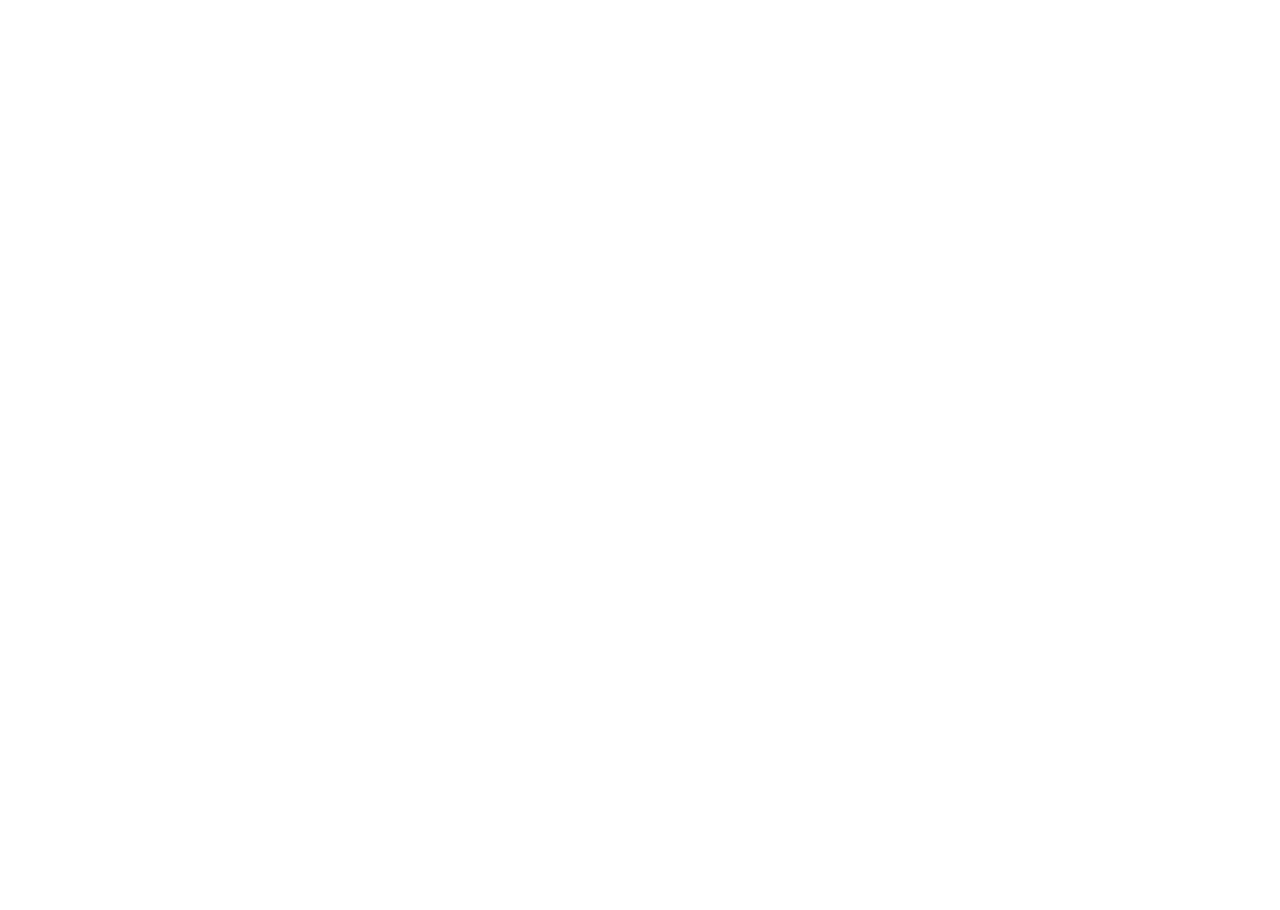
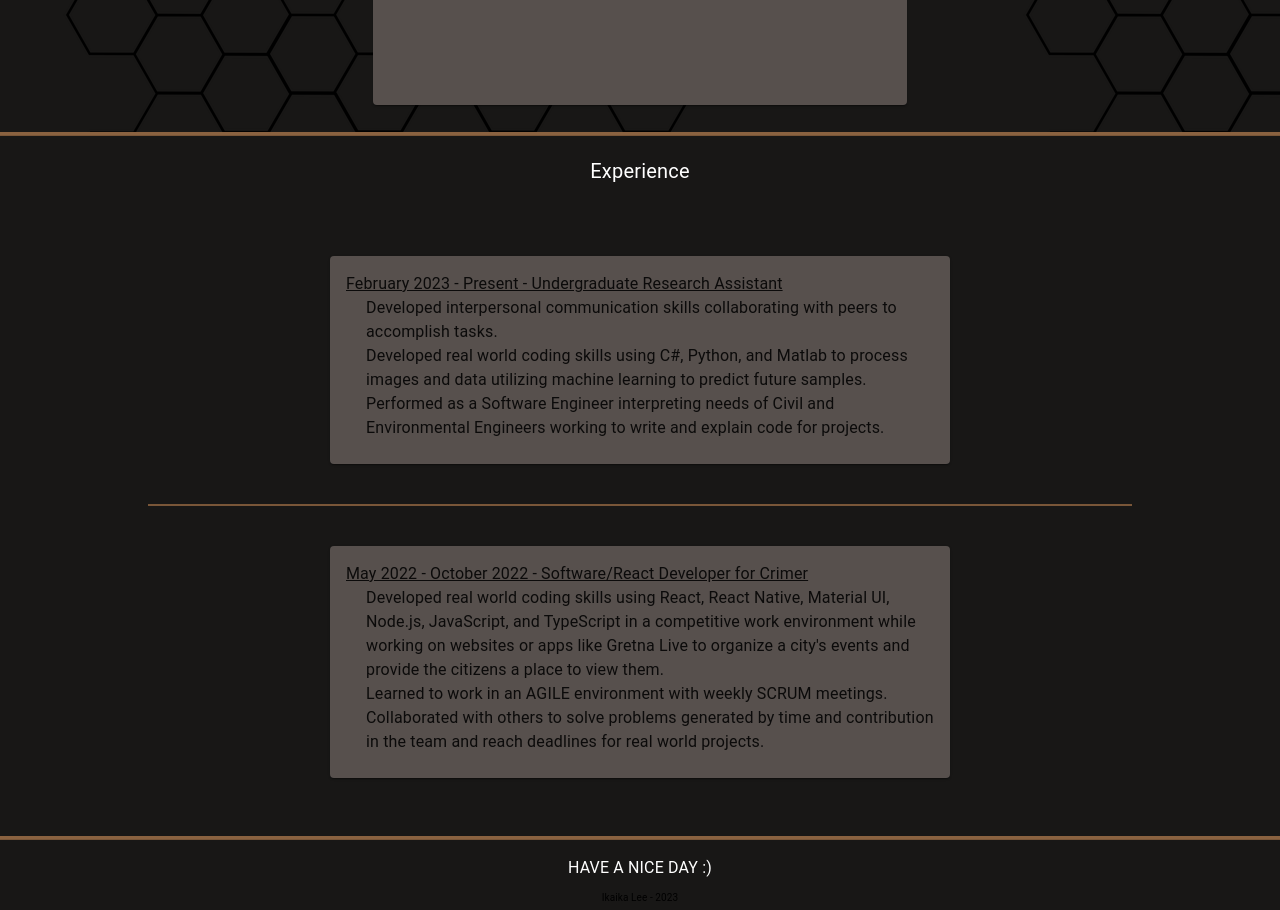
Before and after one commit to IkaikaL/portfolio, a React (Create React App) app: page /#/ in a window 1280 px wide. Before the commit this address had no page. Shown: the part 1560-2470 px from the top of the page. Before the commit the page ends 800 px from the top, so only its background shows below. Built offline with nearby package versions, Linux system fonts and the light colour scheme.

Commit message:
fixed nav

```diff
--- a/src/App.tsx
+++ b/src/App.tsx
@@ -69,7 +69,7 @@
 			</Toolbar>
 			<HashRouter>
 				<Routes>
-					<Route path='/portfolio' element={<Home />} />
+					<Route path='/' element={<Home />} />
 					<Route path='/fun' element={<Fun />} />
 				</Routes>
 			</HashRouter>
--- a/src/Components/Footer.tsx
+++ b/src/Components/Footer.tsx
@@ -1,16 +1,18 @@
 import React from "react";
 import { Container, Grid, Typography, Button } from "@mui/material";
+import { useNavigate } from "react-router-dom";
 
 type Props = {
 	isHomePage: boolean;
 };
 const Footer = (props: Props) => {
+	const navigate = useNavigate();
 	const { isHomePage } = props;
 	return (
 		<Container sx={{ height: 70, textAlign: "center" }}>
 			<Button
 				sx={{ height: "50%", marginTop: "10px" }}
-				href={isHomePage === true ? "/fun" : "/portfolio"}
+				onClick={() => (isHomePage === true ? navigate("/fun") : navigate("/"))}
 			>
 				<Typography sx={{ color: "white" }}>Have a nice day :)</Typography>
 			</Button>
```
